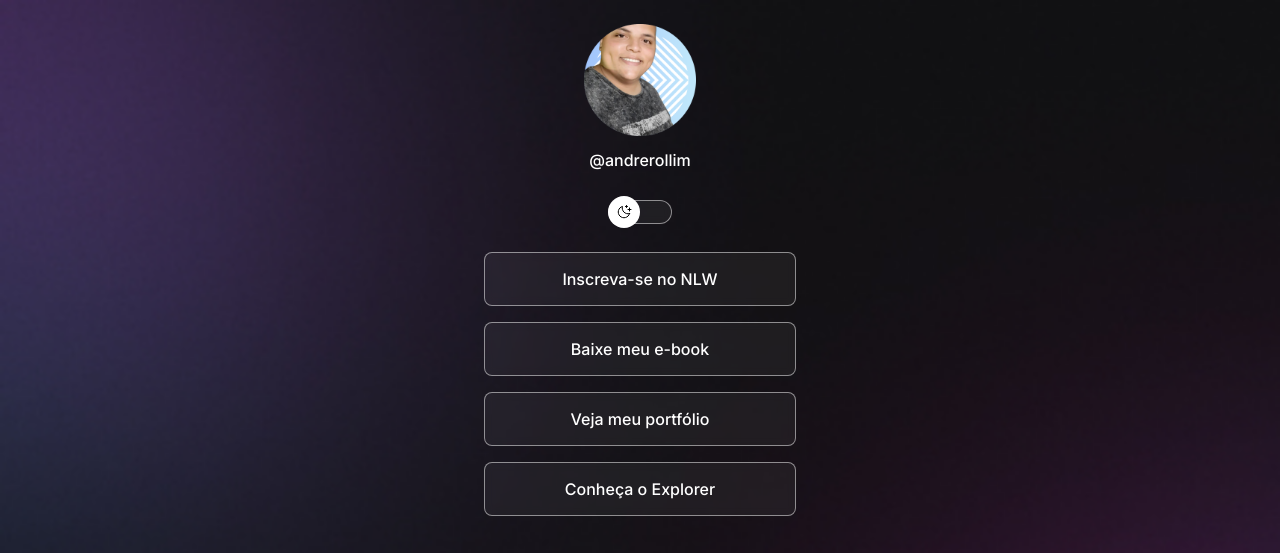
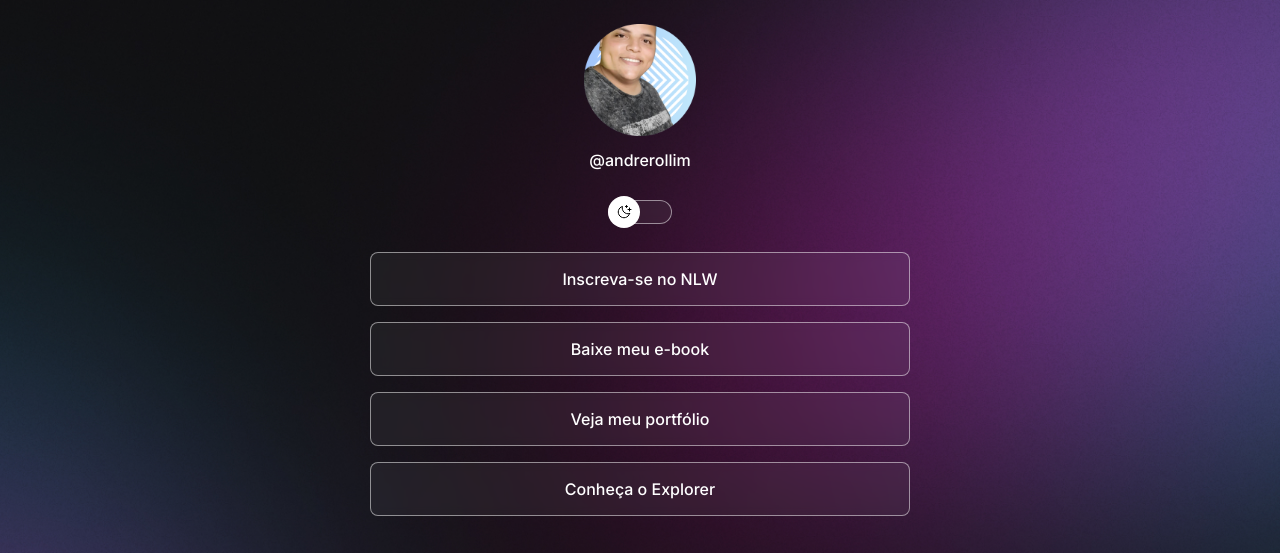
Before and after one commit to AndreRollim/Site-de-apresentacao-pessoal, a plain HTML site: page index.html in a window 1280 px wide. Shown: the top 553 px of the page. Drawn offline with nearby package versions, Linux system fonts and the light colour scheme.

Commit message:
Change background on media queries

```diff
--- a/style.css
+++ b/style.css
@@ -17,7 +17,7 @@
 
 .light {
   --text-color: black;
-  --bg-url: url(./assets/bg-desktop-light.jpg);
+  --bg-url: url(./assets/bg-mobile-light.jpg);
   --stroke-color: rgba(0, 0, 0, 0.5);
   --surface-color: rgba(0, 0, 0, 0.05);
   --surface-color-hover: rgba(0, 0, 0, 0.02);
@@ -36,6 +36,7 @@ body {
   */
 
   background: var(--bg-url) no-repeat top center/cover;
+  height: 100vh;
 
 }
 
@@ -46,7 +47,8 @@ body * {
 
 
 #container{
-  width: 360px;
+  width: 100%;
+  max-width: 588px;
   margin: auto; /* Utilizado para alinhar larguras fixas ao meio */
 
   padding: 0 24px;
@@ -178,3 +180,15 @@ footer {
   gap: 24px;
   margin-bottom: 25px;
 }
+
+/* Media queries */
+
+@media (min-width: 700px) {
+  :root {
+    --bg-url: url(./assets/bg-desktop.jpg);
+  }
+
+  .light {
+    --bg-url: url(./assets/bg-desktop-light.jpg);
+  }
+}
```
